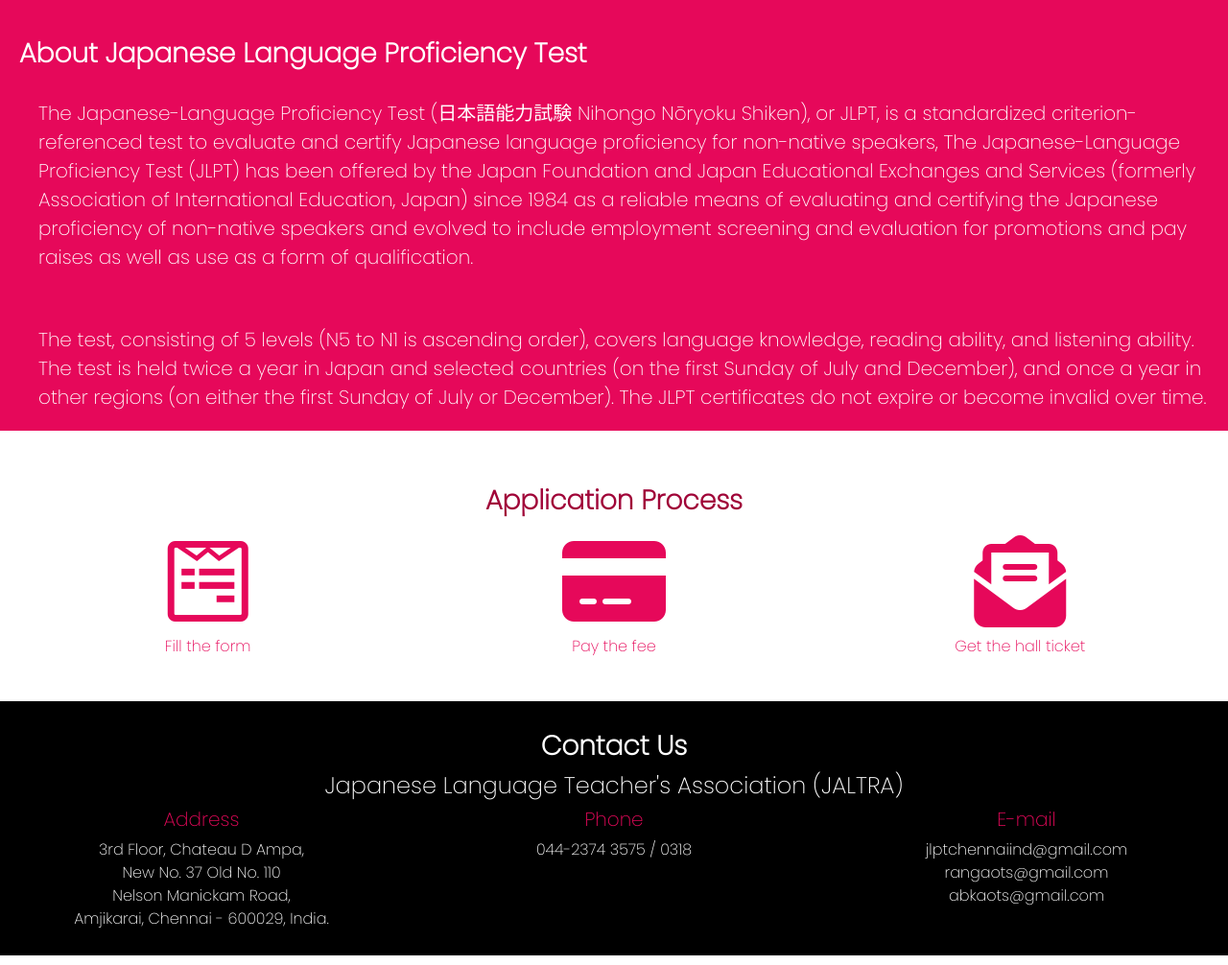
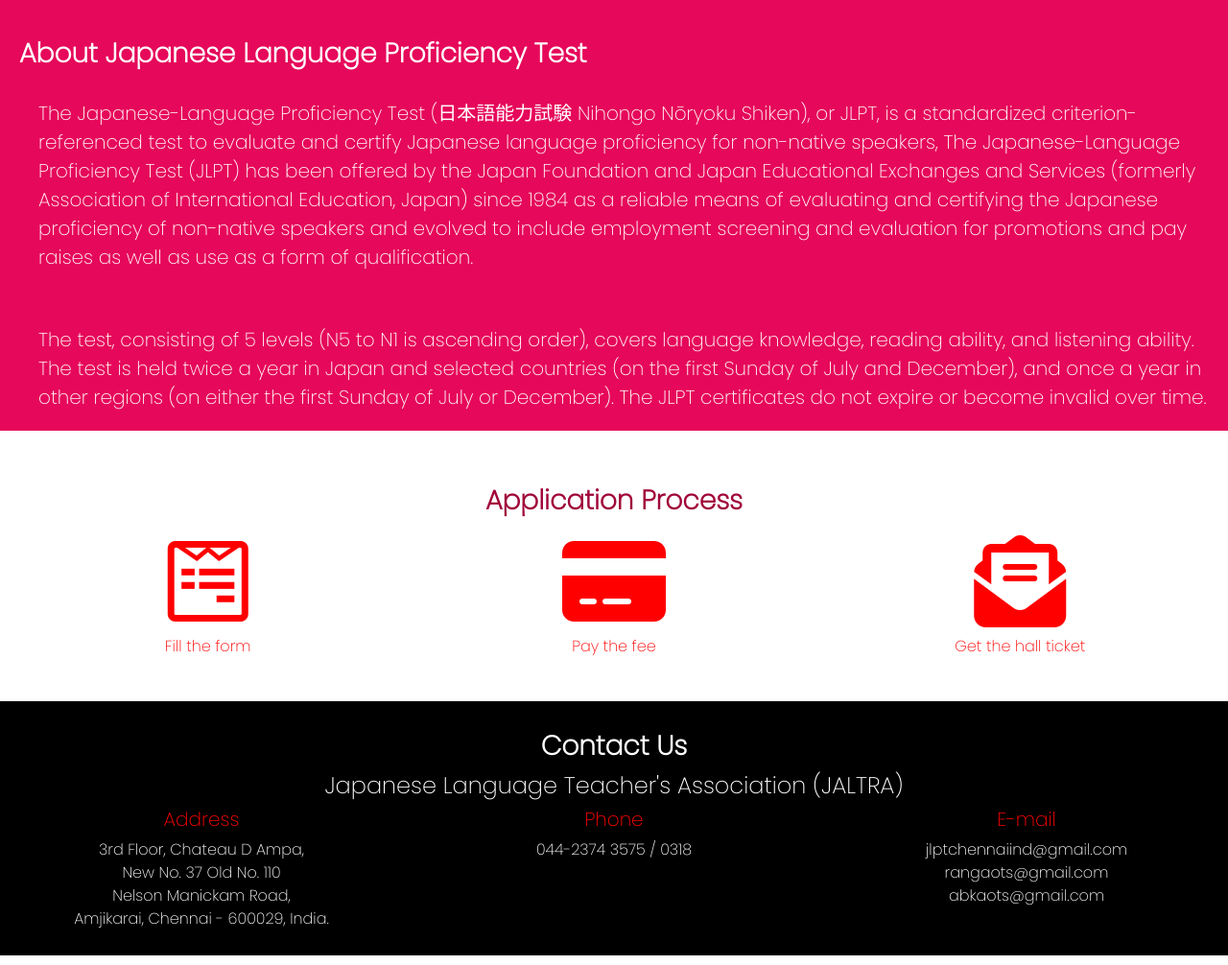
Before and after one commit to Shernz/JLPT-JALTRA, a PHP site: page /JLPT-JALTRA/index.html in a window 1280 px wide. Shown: the part 1227-2233 px from the top of the page at 96% size. Run offline with PHP 8.4, Linux system fonts and the light colour scheme; some libraries are stand-ins or nearby versions.

Commit message:
Update style.css

```diff
--- a/style.css
+++ b/style.css
@@ -94,7 +94,7 @@ span.col, h6{
 }
 
 #contact h5{
-    color: #e6085a;
+    color: red;
 }
 
 body{
@@ -119,7 +119,7 @@ nav{
 }
 
 .signin button, .signup button{
-    background-color: #e6085a;
+    background-color: red;
     color: white;
     border: solid white 2px;
     margin-top: 20px;
@@ -159,7 +159,7 @@ form{
 }
 
 span{
-    color: #e6085a;
+    color: red;
     font-weight: 800;
 }
 
```
